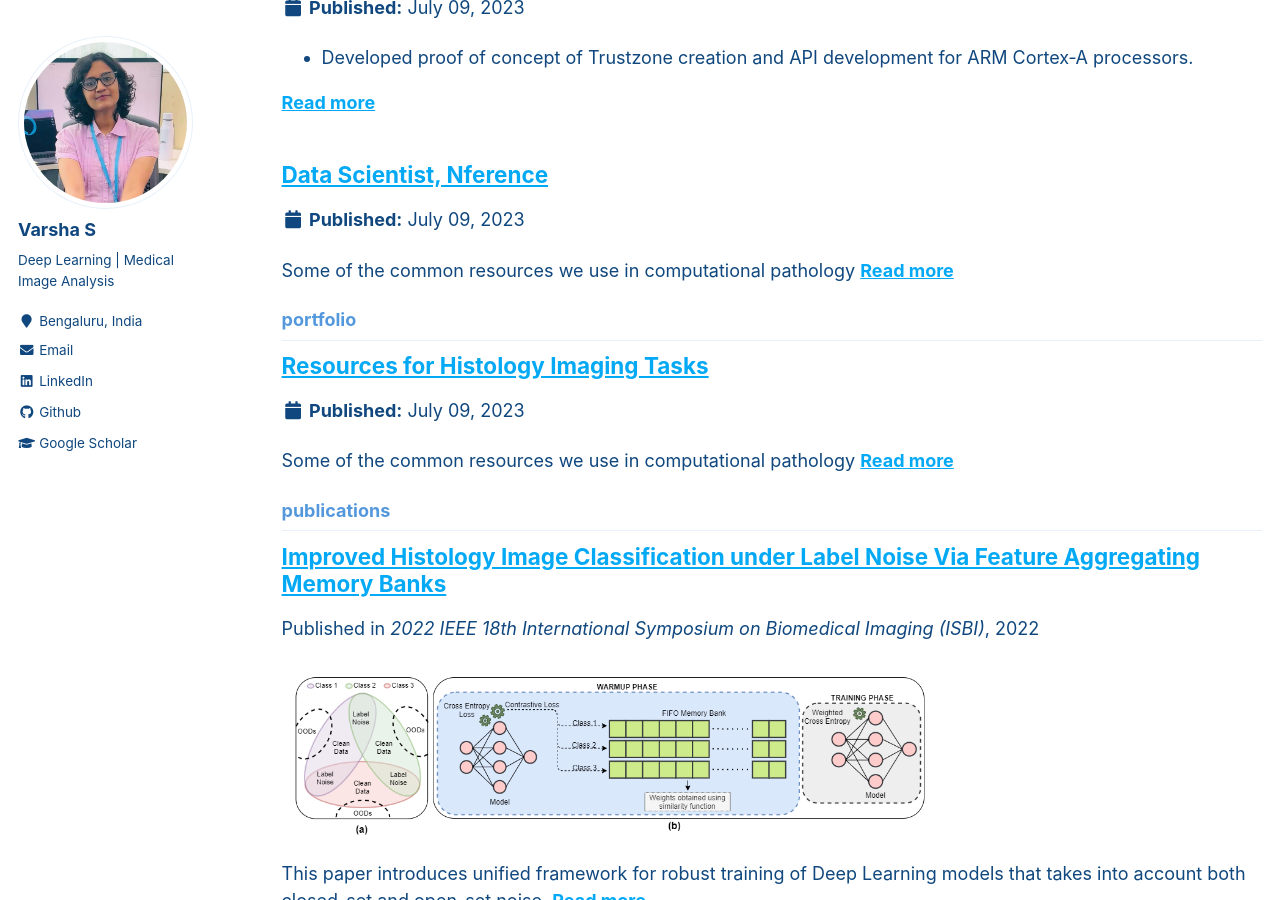
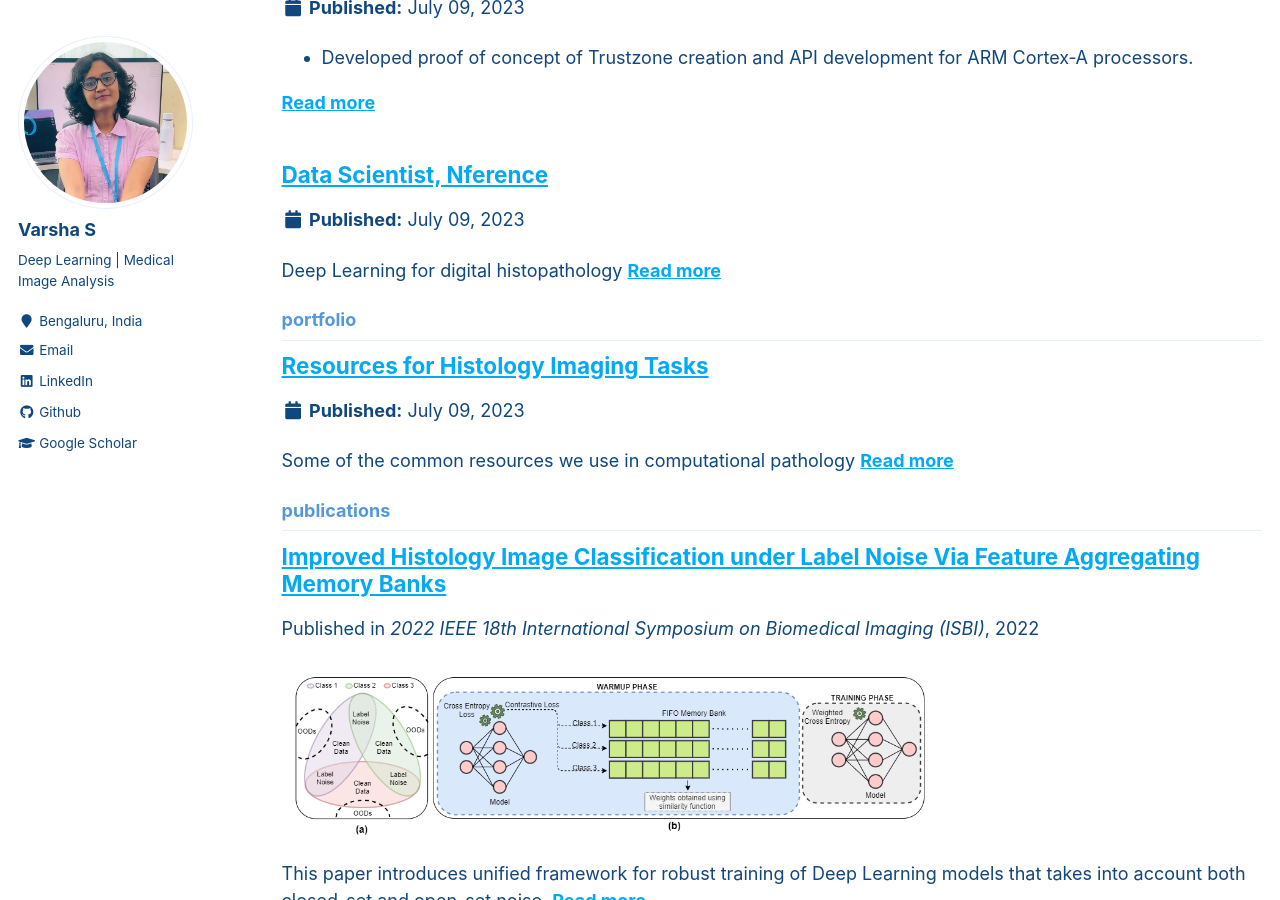
Before and after one commit to VarshaSatish/VarshaSatish.github.io, a Jekyll site: the page built from _pages/collection-archive.html, in a window 1280 px wide and 900 px high, scrolled down 433 px. Built offline with Jekyll 4.4.1, drawn with Linux system fonts in a browser that asks for light colours.

Commit message:
Update nference.md

```diff
--- a/_experience/nference.md
+++ b/_experience/nference.md
@@ -1,6 +1,6 @@
 ---
 title: "Data Scientist, Nference"
-excerpt: "Some of the common resources we use in computational pathology"
+excerpt: "Deep Learning for digital histopathology"
 collection: experience
 permalink: /experience
 ---
```
